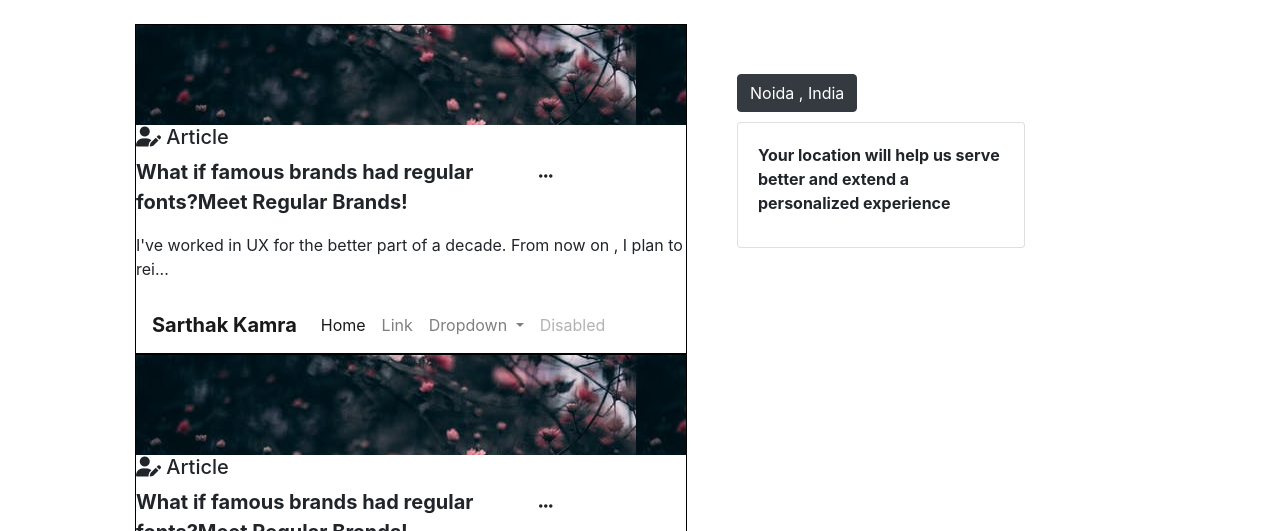
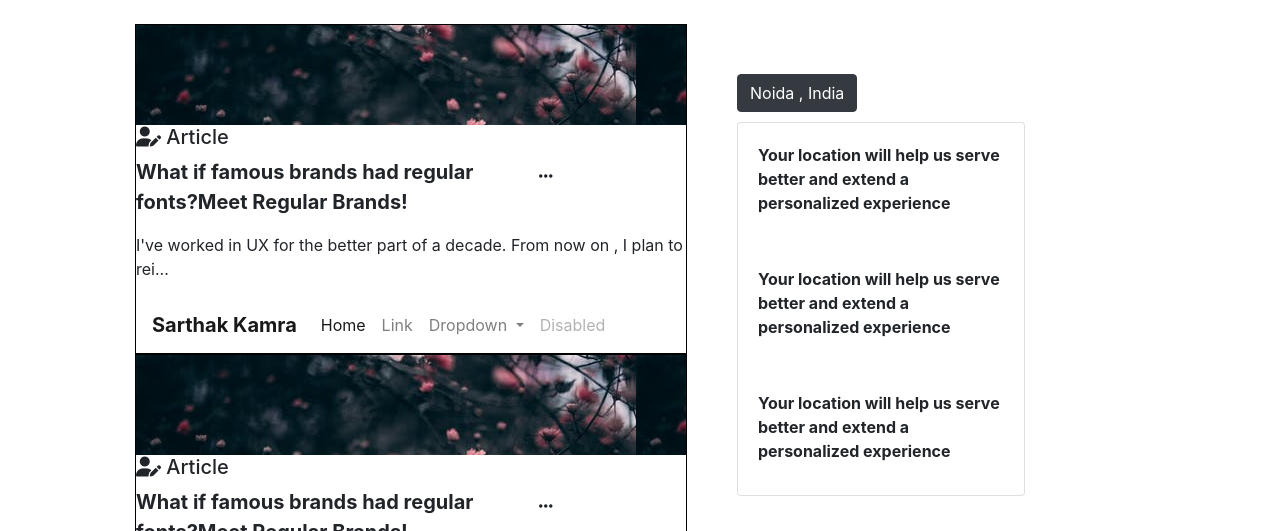
Before and after one commit to paritoshnsut/socialmediaUI, a plain HTML site: page index2.html in a window 1280 px wide. Shown: the part 421-952 px from the top of the page. Drawn offline with nearby package versions, Linux system fonts and the light colour scheme; files that its build step writes are made by us from their sources.

Commit message:
added some more cards

```diff
--- a/index2.html
+++ b/index2.html
@@ -276,6 +276,20 @@
 
 
                     </div>
+
+
+                    <div class="card-body">
+                        <p class="card-title" style="font-weight: bold;">Your location will help us serve better and extend a personalized experience</p>
+
+
+                      </div>
+
+
+                    <div class="card-body">
+                        <p class="card-title" style="font-weight: bold;">Your location will help us serve better and extend a personalized experience</p>
+
+
+                      </div>
                   </div>
 
 
```
